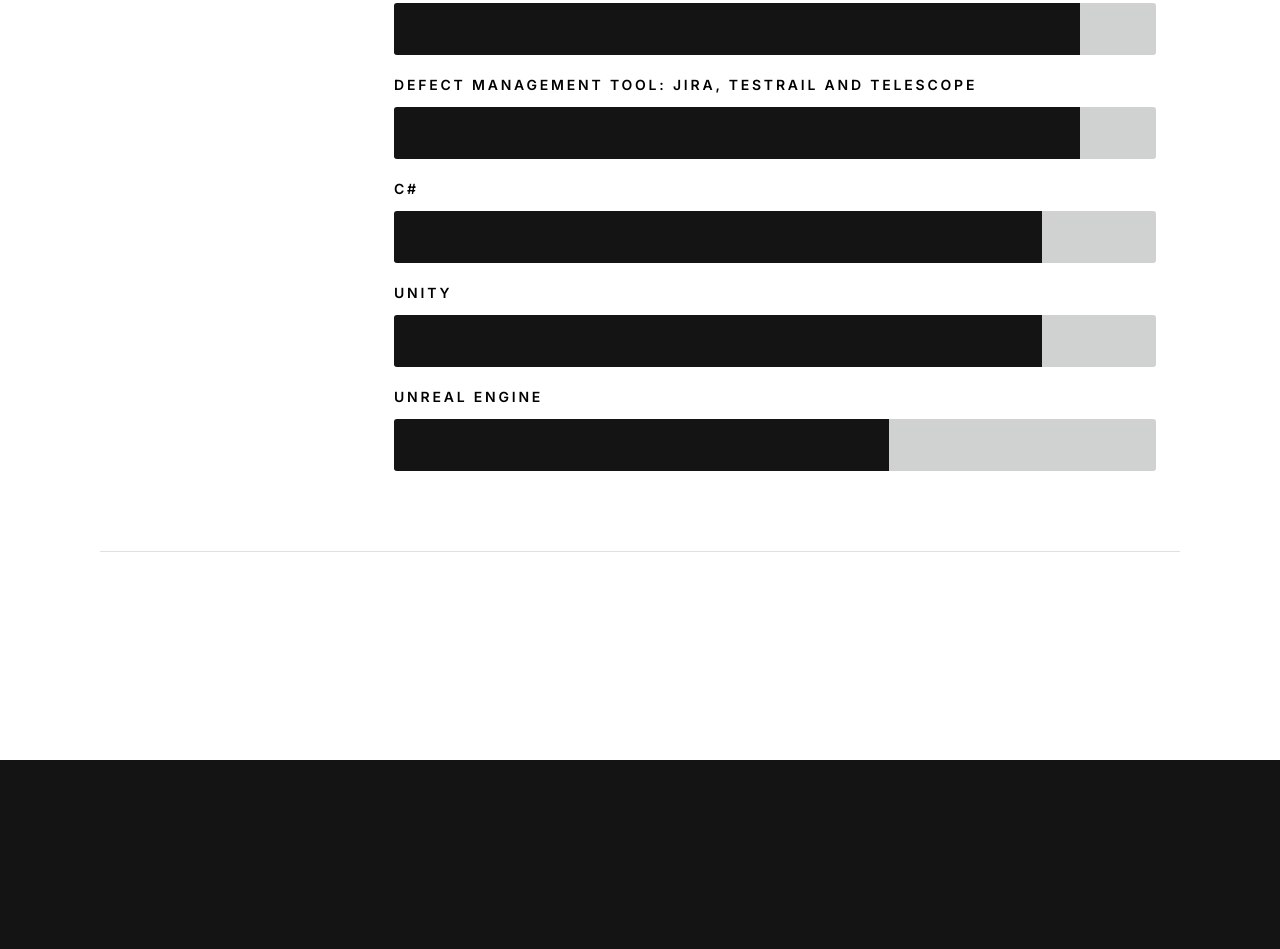
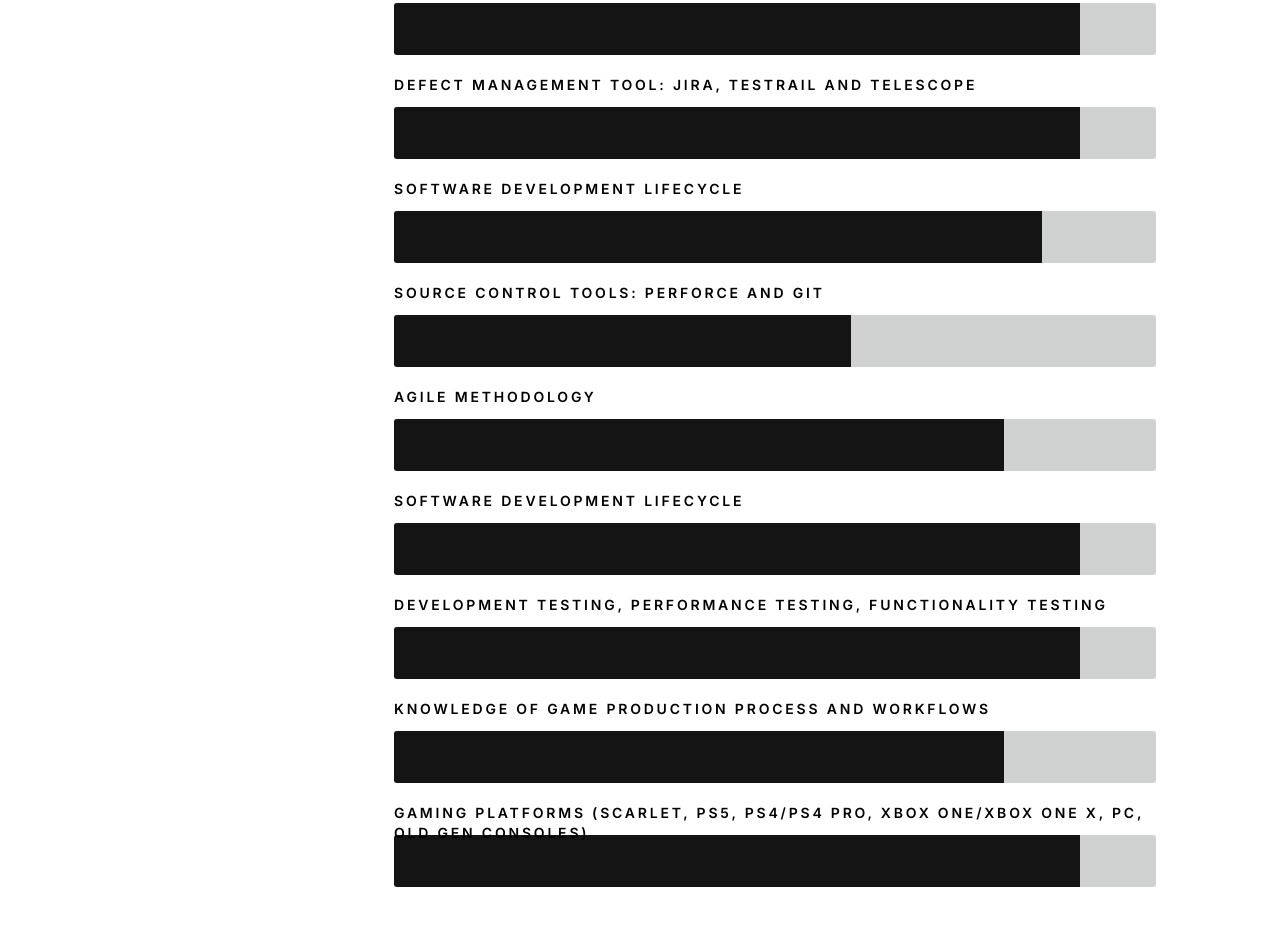
Before and after one commit to surio00/surio00.github.io, a plain HTML site: page index.html in a window 1280 px wide. Shown: the part 3770-4719 px from the top of the page. Drawn offline with Linux system fonts and the light colour scheme.

Commit message:
Update index.html

```diff
--- a/index.html
+++ b/index.html
@@ -340,15 +340,31 @@
                         </li>
                         <li>
                         <div class="progress percent85"></div>
-                        <strong>C#</strong>
+                        <strong>Software Development Lifecycle</strong>
                         </li>
                         <li>
-                        <div class="progress percent85"></div>
-                        <strong>Unity</strong>
+                        <div class="progress percent60"></div>
+                        <strong>Source Control Tools: Perforce and Git<strong>
                         </li>
                         <li>
-                        <div class="progress percent65"></div>
-                        <strong>Unreal Engine</strong>
+                        <div class="progress percent80"></div>
+                        <strong>Agile methodology<strong>
+                        </li>
+                        <li>
+                        <div class="progress percent90"></div>
+                        <strong>Software Development Lifecycle<strong>
+                        </li>
+                        <li>
+                        <div class="progress percent90"></div>
+                        <strong>Development Testing, Performance testing, Functionality Testing</strong>
+                        </li>
+                        <li>
+                        <div class="progress percent80"></div>
+                        <strong>Knowledge of game production process and workflows</strong>
+                        </li>
+                        <li>
+                        <div class="progress percent90"></div>
+                        <strong>Gaming platforms (SCARLET, PS5, PS4/PS4 Pro, Xbox One/Xbox One X, PC, Old Gen Consoles)</strong>
                         </li>
                     </ul>
 
```
